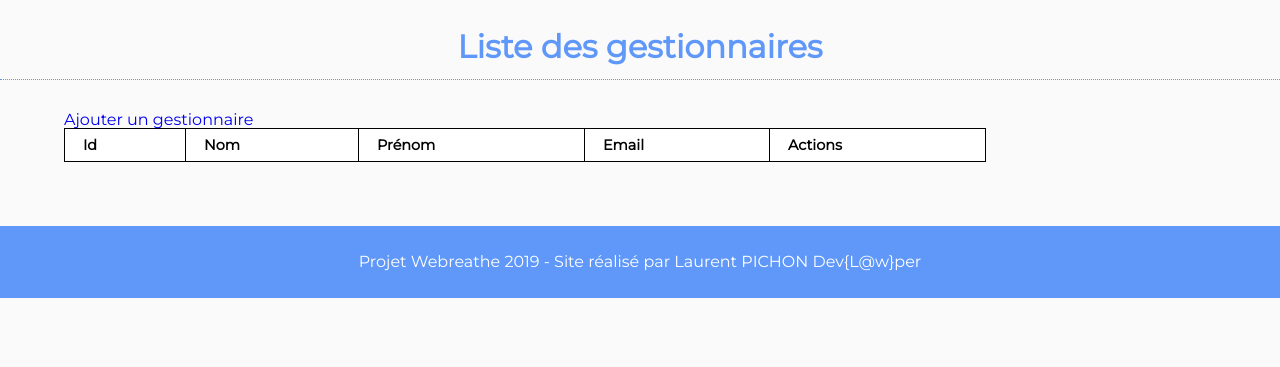
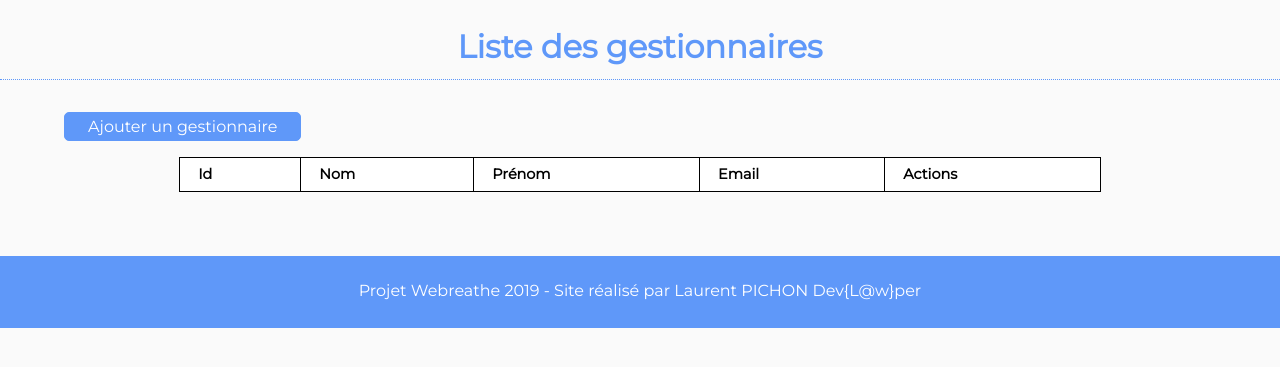
Before and after one commit to devlawper/projet-webreathe, a PHP site: page /liste-user?role=gestionnaire in a window 1280 px wide. Shown: the part 225-592 px from the top of the page. Run offline with PHP 8.4, Linux system fonts and the light colour scheme; the visitor is signed in with stand-in values (Sample User, id 1); data that the repository does not hold is empty; some libraries are stand-ins or nearby versions.

Commit message:
Mise en page liste gestionnaire

```diff
--- a/src/templates/liste-user.phtml
+++ b/src/templates/liste-user.phtml
@@ -10,13 +10,13 @@ if(!is_administrateur()){
 <?php if ($_GET['role']=='gestionnaire'):?>
 <h1>Liste des gestionnaires</h1>
 <section class="container">
-    <a href="ajout-user.php?role=gestionnaire">Ajouter un gestionnaire</a>
+    <a class="btn ib" href="ajout-user.php?role=gestionnaire">Ajouter un gestionnaire</a>
     <?php elseif ($_GET['role']=='technicien'):?>
     <h1>Liste des techniciens</h1>
     <section class="container">
         <a href="ajout-user.php?role=technicien">Ajouter un technicien</a>
         <?php endif;?>
-        <table class="table">
+        <table class="table tableList">
             <thead>
                 <tr>
                     <th>Id</th>
@@ -35,8 +35,8 @@ if(!is_administrateur()){
                     <td><?= $gestionnaire['prenom'] ?></td>
                     <td><?= $gestionnaire['email'] ?></td>
                     <td>
-                        <a href="modif-user.php?id=<?=$gestionnaire['id'] ?>&amp;role=gestionnaire">Modifier</a> -
-                        <span class="supprUser" data-id="<?= $gestionnaire['id'] ?>">Supprimer</span>
+                        <a class="btn" href="modif-user.php?id=<?=$gestionnaire['id'] ?>&amp;role=gestionnaire">Modifier</a> -
+                        <span class="supprUser btn" data-id="<?= $gestionnaire['id'] ?>">Supprimer</span>
                     </td>
                 </tr>
                 <?php endforeach; ?>
```
